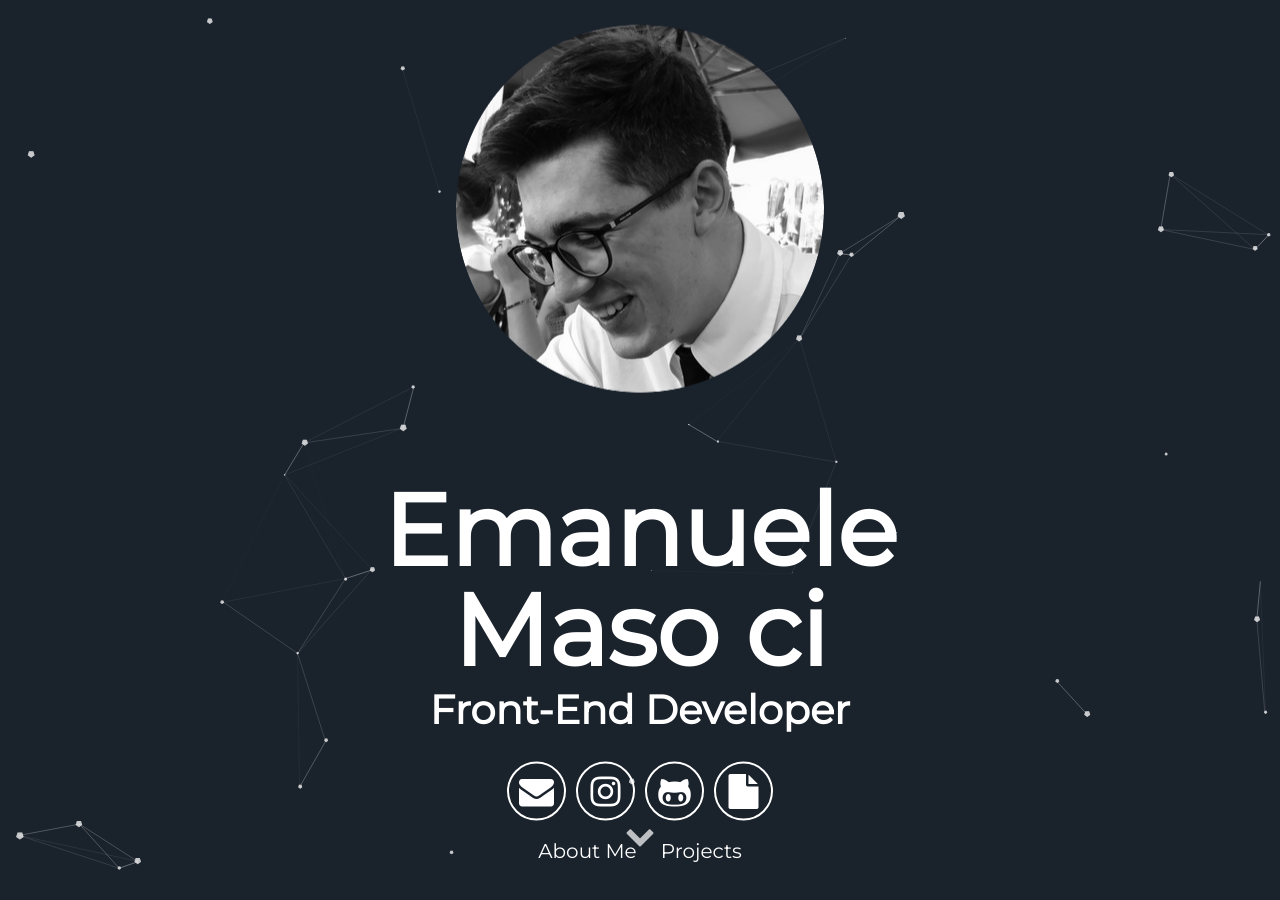
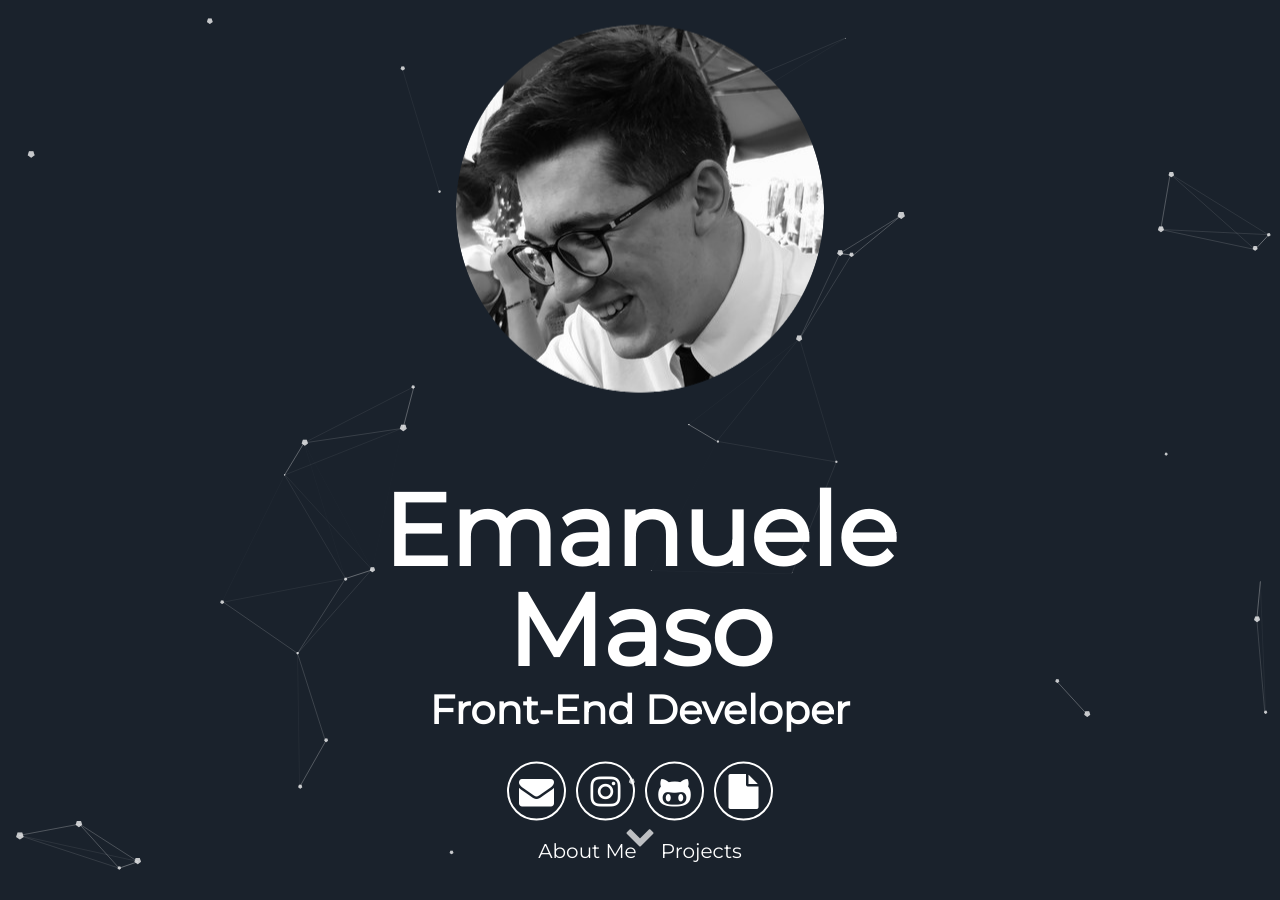
Before and after one commit to ClarkStoro/clarkstoro.github.io, a Jekyll site: the page built from index.html, in a window 1280 px wide and 900 px high. Built offline with Jekyll 4.4.1, drawn with Linux system fonts in a browser that asks for light colours.

Commit message:
Update header.html

```diff
--- a/_includes/header.html
+++ b/_includes/header.html
@@ -6,7 +6,7 @@
       </div>
 
       <h1>
-        <span class="site-title">{{site.username}} ci</span>
+        <span class="site-title">{{site.username}}</span>
         <span class="site-description">{{site.user_title}}</span>
       </h1>
       <div class="header-icons">
```
